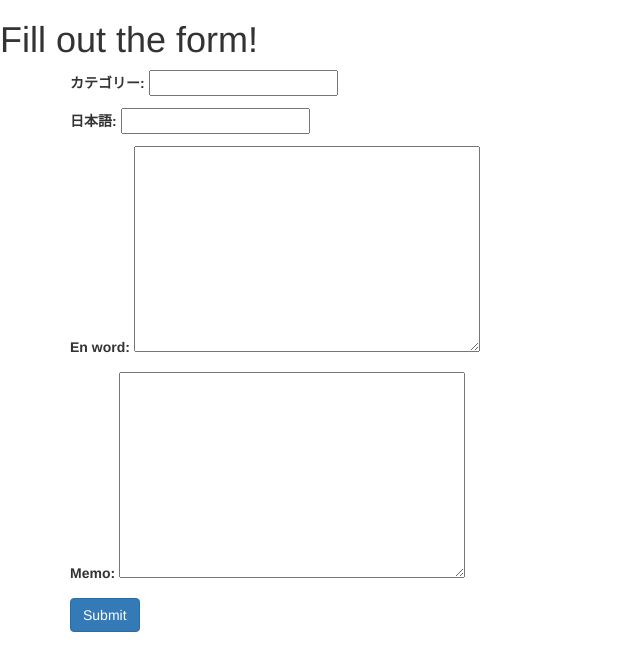
After one commit to puji8493/english_list, a Django app: page /english_list/input_form/ in a window 1280 px wide. The commit adds this page. Shown: the top 671 px of the page, without its empty margins (0-640 px from the left). Run offline with Django 4.2, Linux system fonts and the light colour scheme; some libraries are stand-ins or nearby versions.

Commit message:
forms.ModelFormを追加

```diff
--- a/english_list/forms.py
+++ b/english_list/forms.py
@@ -1,10 +1,10 @@
 from django import forms
+from .models import WordLists
 
-class InputForm(forms.Form):
-    category = forms.CharField(label='カテゴリー')
-    ja_word = forms.CharField(label='日本語')
-    en_word = forms.CharField(label='英語')
-    memo = forms.CharField(label='メモ')
+class UserForm(forms.ModelForm):
+    class Meta():
+        model = WordLists
+        fields = '__all__'
 
 
 # from django import forms
--- /dev/null
+++ b/english_list/templates/english_list/form_create_view.html
@@ -0,0 +1,17 @@
+<!DOCTYPE html>
+<html lang="en">
+<head>
+    <meta charset="UTF-8">
+<link rel="stylesheet" href="https://maxcdn.bootstrapcdn.com/bootstrap/3.3.7/css/bootstrap.min.css" integrity="sha384-BVYiiSIFeK1dGmJRAkycuHAHRg32OmUcww7on3RYdg4Va+PmSTsz/K68vbdEjh4u" crossorigin="anonymous"> <title>Forms</title>
+</head>
+<body>
+    <h1>Fill out the form!</h1>
+    <div class="container">
+        <form method="post">
+            {{ form.as_p }}
+            {% csrf_token %}
+            <input type="submit" class="btn btn-primary" value="Submit">
+        </form>
+    </div>
+</body>
+</html>
--- a/english_list/templates/english_list/index.html
+++ b/english_list/templates/english_list/index.html
@@ -7,7 +7,7 @@
     <link rel="stylesheet" type="text/css" href="{% static 'english_list/css/style.css' %}"/>
 </head>
 <body>
-    <hi>english list</hi>
+    <hi>プジさんの英文・英単語リスト</hi>
     <p>{{message|safe}} </p>
     <table>
         <tr>
--- a/english_list/urls.py
+++ b/english_list/urls.py
@@ -2,6 +2,6 @@ from django.urls import path
 from . import views
 
 urlpatterns = [
-    path('', views.index,name='index'),
+    path('', views.index, name='index'),
+    path('input_form/', views.form_create_view, name='form_create_view'),
 ]
-#     path('input_form_page/', views.index,name='index'),
--- a/english_list/views.py
+++ b/english_list/views.py
@@ -1,35 +1,19 @@
 from django.shortcuts import render
 from django.http import HttpResponse
-from datetime import datetime
-from .forms import InputForm
 from .models import WordLists
+from . import forms
 
 def index(request):
     data = WordLists.objects.all()
     params = {
-        'title':'english_words',
-        'message':'all wordlists',
+        'title':'english_lists',
+        'message':'忘れないようにすることをメモ',
         'data':data
     }
     return render(request,'english_list/index.html',params)
 
-
-
-# def index(request):
-#     dic = {'day' :datetime.today(),
-#            'weather':"晴れ"}
-#     return render(request,'english_list/index.html',dic)
-
-# def index(request):
-#     params = {
-#         'title':'english_word_lists',
-#         'message':'リスト登録フォーム',
-#         'form':InputForm
-#     }
-#     if (request.method == 'POST'):
-#         params['message'] = 'カテゴリー：' + request.POST['category'] + '<br>日本語：' + request.POST['ja_word'] + '<br>英語：' + request.POST['en_word'] + '<br>メモ：' + request.POST['memo']
-#         params['form'] = InputForm(request.POST)
-#     return render(request,'english_list/index.html',params)
-
-# render 描画する関数　戻り値を受取って描画する
-# 直接文字だけ表示なら return HttpResponse('文字列')
+def form_create_view(request):
+    form = forms.UserForm(request.POST or None)
+    if form.is_valid():
+        form.save()
+    return render(request,'english_list/form_create_view.html',{'form':form})
```
Also changed, not shown: db.sqlite3.
